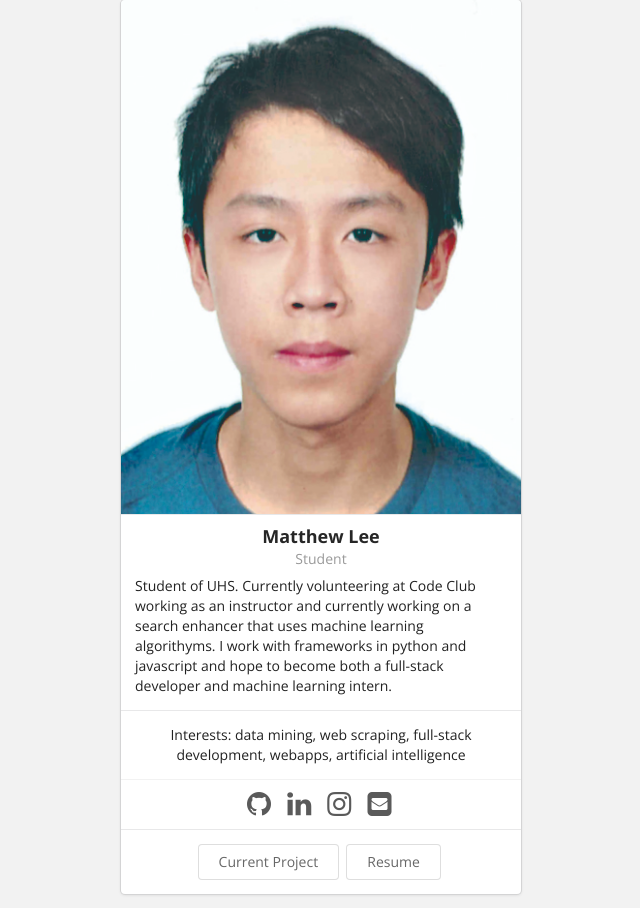
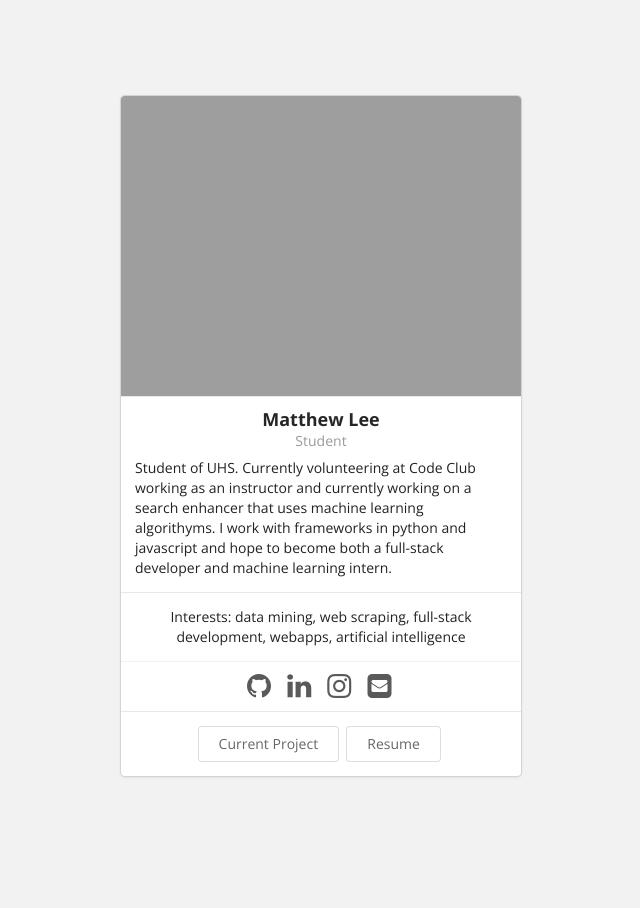
Before and after one commit to KureYv/matthewl.xyz, a Jekyll site: the page built from index.html, in a window 1280 px wide. Shown: the whole page, without its empty margins (319-959 px from the left). Built offline with Jekyll 4.4.1, drawn with Linux system fonts in a browser that asks for light colours.

Commit message:
Update bio.json

```diff
--- a/_data/bio.json
+++ b/_data/bio.json
@@ -2,7 +2,7 @@
   "basics": {
     "name": "Matthew Lee",
     "label": "Student",
-    "picture": "https://weezity.github.io/images/matthew_photo.jpg ",
+    "picture": "https://weezity.github.io/images/matthew_photo.png ",
     "email": "matthewlee031205@gmail.com",
     "phone": "",
     "website": "https://weezity.github.io",
```
